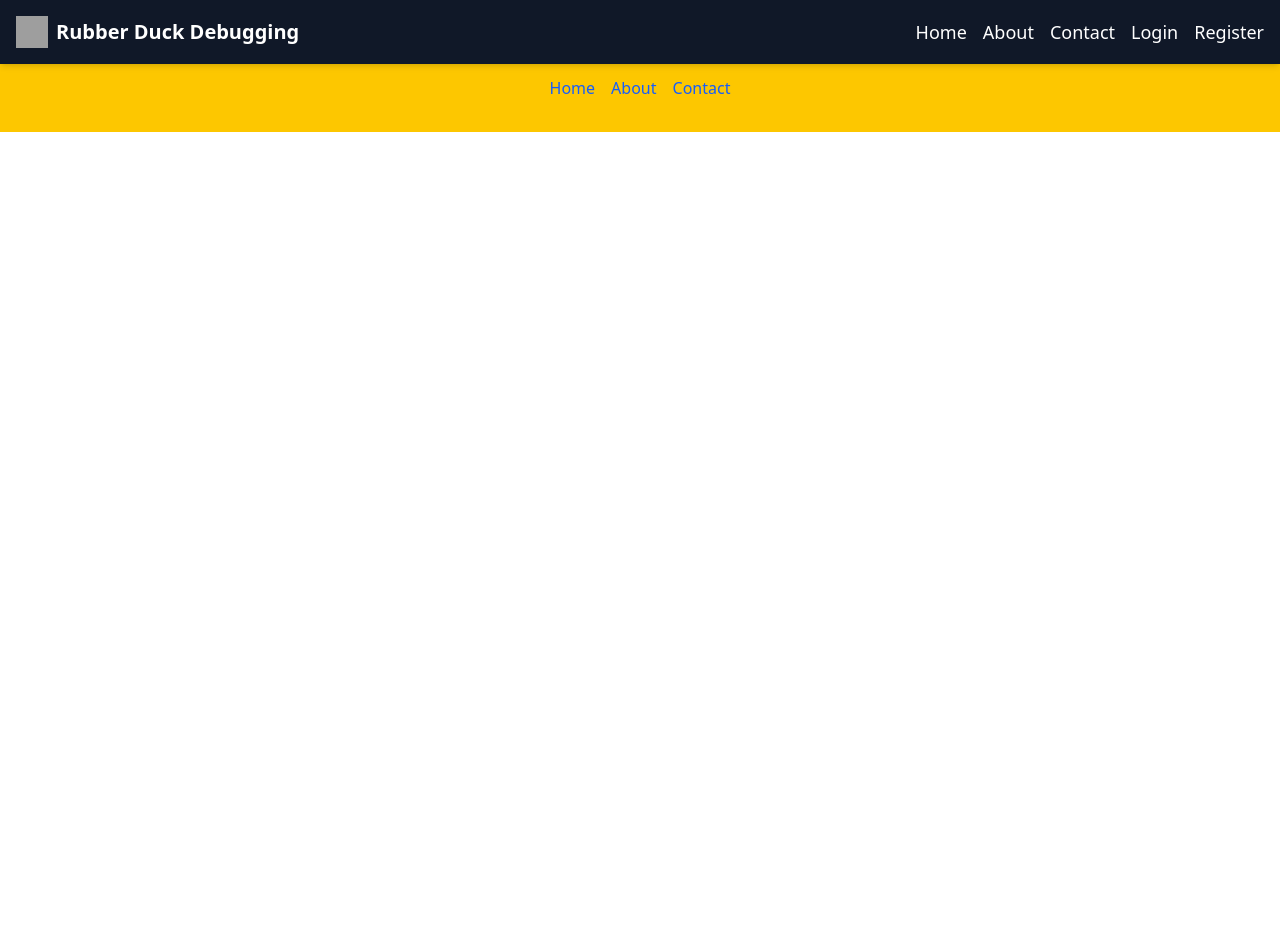
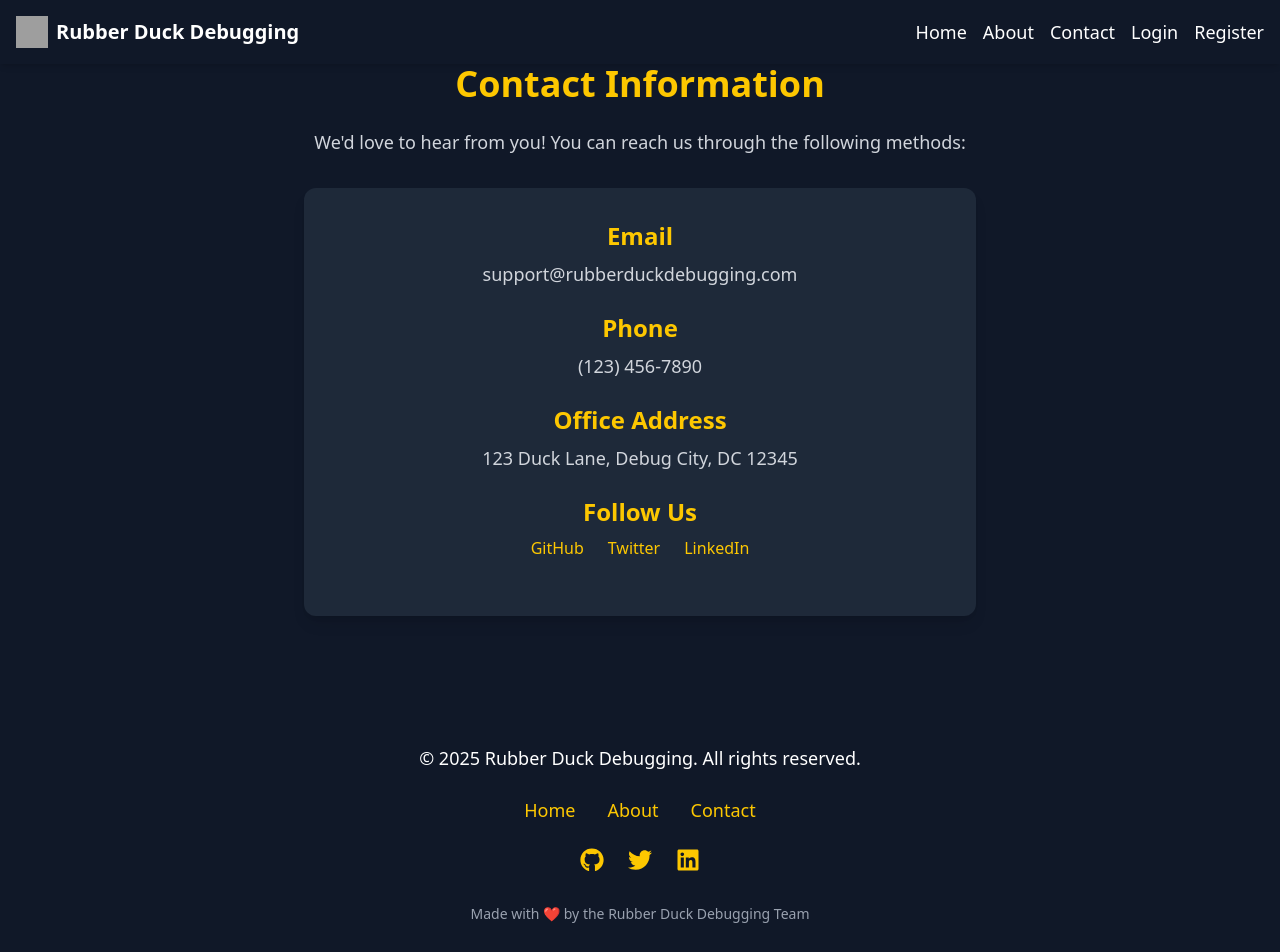
Before and after one commit to sbaird22/Rubber-Ducky, a React (Vite) app in the folder client/: page /contact in a window 1280 px wide. Shown: the top 952 px of the page. Before the commit the page ends 800 px from the top, so only its background shows below. Built offline with nearby package versions, Linux system fonts and the light colour scheme; grey boxes are pictures that could not be loaded.

Commit message:
added in a contact page

```diff
--- a/client/src/App.tsx
+++ b/client/src/App.tsx
@@ -2,7 +2,7 @@ import { BrowserRouter as Router, Routes, Route } from 'react-router-dom';
 import Home from '../src/pages/home';   // Home Page
 import {Header, Footer} from '../src/components'
 import './index.css';
-import { Loginpage, Registerpage} from './pages';
+import { Contact, Loginpage, Registerpage} from './pages';
 
 
 function App() {
@@ -12,6 +12,7 @@ function App() {
         <Header />
         <Routes>
           <Route path="/" element={<Home />} />
+          <Route path="/contact" element={<Contact />} />
           <Route path="/login" element={<Loginpage />} />
           <Route path="/register" element={<Registerpage />} />
 
--- a/client/src/components/Footer.tsx
+++ b/client/src/components/Footer.tsx
@@ -1,14 +1,33 @@
+import { FaGithub, FaTwitter, FaLinkedin } from 'react-icons/fa'; // You can add social icons for better engagement
 
 const Footer = () => {
   return (
-    <footer className="bg-yellow-400 text-gray-800 py-8">
+    <footer className="bg-gray-900 text-white py-16">
       <div className="container mx-auto text-center">
-        <p className="text-lg">© 2025 Rubber Duck Debugging. All rights reserved.</p>
-        <div className="mt-4">
-          <a href="#hero" className="text-blue-600 hover:text-blue-800 mx-2">Home</a>
-          <a href="#about" className="text-blue-600 hover:text-blue-800 mx-2">About</a>
-          <a href="#contact" className="text-blue-600 hover:text-blue-800 mx-2">Contact</a>
+        <p className="text-lg mb-6">© 2025 Rubber Duck Debugging. All rights reserved.</p>
+
+        {/* Navigation Links */}
+        <div className="mb-6">
+          <a href="#hero" className="text-yellow-400 hover:text-yellow-300 mx-4 text-lg">Home</a>
+          <a href="#about" className="text-yellow-400 hover:text-yellow-300 mx-4 text-lg">About</a>
+          <a href="#contact" className="text-yellow-400 hover:text-yellow-300 mx-4 text-lg">Contact</a>
         </div>
+
+        {/* Social Media Icons */}
+        <div className="flex justify-center space-x-6 mb-8">
+          <a href="https://github.com" target="_blank" rel="noopener noreferrer" className="text-yellow-400 hover:text-yellow-300">
+            <FaGithub size={24} />
+          </a>
+          <a href="https://twitter.com" target="_blank" rel="noopener noreferrer" className="text-yellow-400 hover:text-yellow-300">
+            <FaTwitter size={24} />
+          </a>
+          <a href="https://linkedin.com" target="_blank" rel="noopener noreferrer" className="text-yellow-400 hover:text-yellow-300">
+            <FaLinkedin size={24} />
+          </a>
+        </div>
+
+        {/* Optional Additional Footer Content */}
+        <p className="text-sm text-gray-400">Made with ❤️ by the Rubber Duck Debugging Team</p>
       </div>
     </footer>
   );
--- a/client/src/components/login.tsx
+++ b/client/src/components/login.tsx
@@ -10,7 +10,7 @@ const Login = () => {
   };
 
   return (
-    <section className="bg-gray-900 text-white p-16">
+    <section className="bg-gray-900 text-white p-16 ">
       <div className="max-w-md mx-auto bg-gray-800 p-8 rounded-xl shadow-lg">
         <h2 className="text-3xl font-extrabold text-yellow-300 text-center mb-6">Login</h2>
 
--- /dev/null
+++ b/client/src/pages/contact.tsx
@@ -0,0 +1,45 @@
+const Contact = () => {
+  return (
+    <section id="contact" className="bg-gray-900 text-white py-16">
+      <div className="container mx-auto text-center">
+        <h2 className="text-4xl font-extrabold text-yellow-400 mb-6">Contact Information</h2>
+        <p className="text-lg text-gray-300 mb-8">We'd love to hear from you! You can reach us through the following methods:</p>
+
+        {/* Contact Info */}
+        <div className="max-w-2xl mx-auto bg-gray-800 p-8 rounded-xl shadow-lg">
+          <div className="mb-6">
+            <h3 className="text-2xl font-semibold text-yellow-400 mb-2">Email</h3>
+            <p className="text-lg text-gray-300">support@rubberduckdebugging.com</p>
+          </div>
+
+          <div className="mb-6">
+            <h3 className="text-2xl font-semibold text-yellow-400 mb-2">Phone</h3>
+            <p className="text-lg text-gray-300">(123) 456-7890</p>
+          </div>
+
+          <div className="mb-6">
+            <h3 className="text-2xl font-semibold text-yellow-400 mb-2">Office Address</h3>
+            <p className="text-lg text-gray-300">123 Duck Lane, Debug City, DC 12345</p>
+          </div>
+
+          <div className="mb-6">
+            <h3 className="text-2xl font-semibold text-yellow-400 mb-2">Follow Us</h3>
+            <div className="flex justify-center space-x-6">
+              <a href="https://github.com" target="_blank" rel="noopener noreferrer" className="text-yellow-400 hover:text-yellow-300">
+                GitHub
+              </a>
+              <a href="https://twitter.com" target="_blank" rel="noopener noreferrer" className="text-yellow-400 hover:text-yellow-300">
+                Twitter
+              </a>
+              <a href="https://linkedin.com" target="_blank" rel="noopener noreferrer" className="text-yellow-400 hover:text-yellow-300">
+                LinkedIn
+              </a>
+            </div>
+          </div>
+        </div>
+      </div>
+    </section>
+  );
+};
+
+export default Contact;
--- a/client/src/pages/index.ts
+++ b/client/src/pages/index.ts
@@ -1,3 +1,4 @@
 export { default as Home } from './home';
 export { default as Loginpage } from './loginpage';
 export { default as Registerpage } from './register';
+export { default as Contact } from './contact';
```
Also changed, not shown: client/src/components/index.ts (line endings or trailing spaces).
